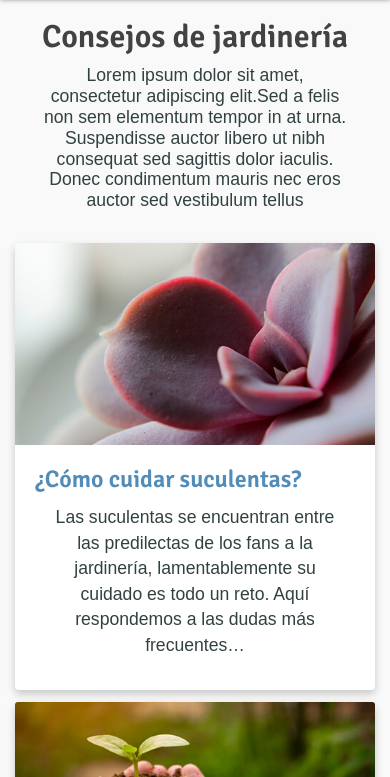
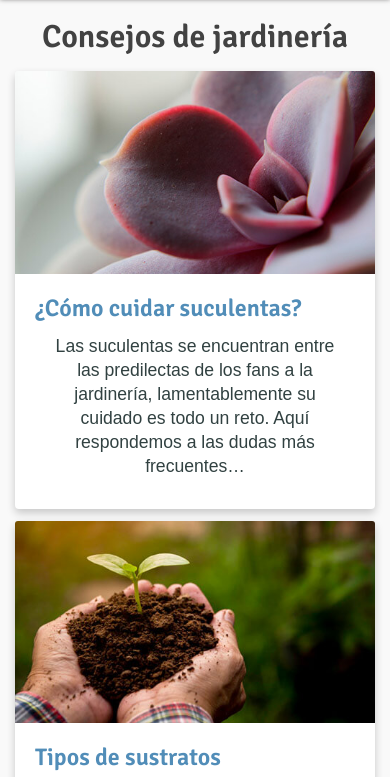
Before and after one commit to jazmindracsoria/viveromume, a plain HTML site: page consejos.html in a window 390 px wide. Shown: the part 67-844 px from the top of the page. Drawn offline with nearby package versions, Linux system fonts and the light colour scheme.

Commit message:
ajuste cards de consejos responsive

```diff
--- a/consejos.html
+++ b/consejos.html
@@ -54,13 +54,7 @@
         </div>
     </header>
     <main class="margin__main">
-        <div class="box text-center">
-            <h1>Consejos de jardinería</h1>
-            <p>Lorem ipsum dolor sit amet, consectetur adipiscing elit.Sed a felis non sem elementum tempor in at urna. Suspendisse
-                auctor libero ut nibh consequat sed sagittis dolor iaculis.
-                Donec condimentum mauris nec eros auctor sed vestibulum tellus
-            </p>
-        </div>
+        <h1 class="box text-center">Consejos de jardinería</h1>
         <section>
             <div class="container">
                 <div class="card-columns">
--- a/sass/scss/_cards.scss
+++ b/sass/scss/_cards.scss
@@ -88,11 +88,8 @@
     color: $font-color-text;
 
     @media screen and (max-width: $medium) {
-        font-size: $third-type-size;
-    }
-
-    @media screen and (max-width: $small) {
-        font-size: $fifth-type-size;
+        font-size: $sixth-type-size;
+        line-height: $second-type-size;
     }
 }
 
```
Also changed, not shown: sass/css/main.css.
